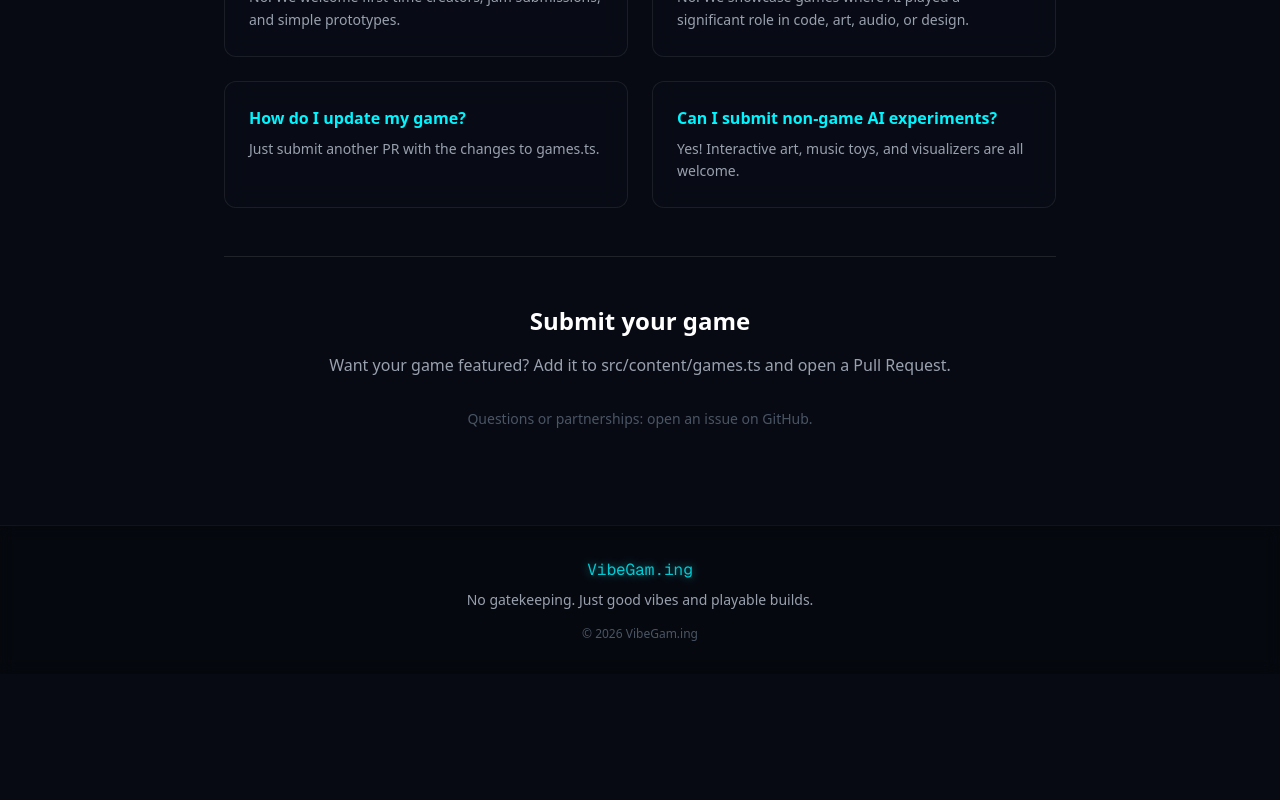
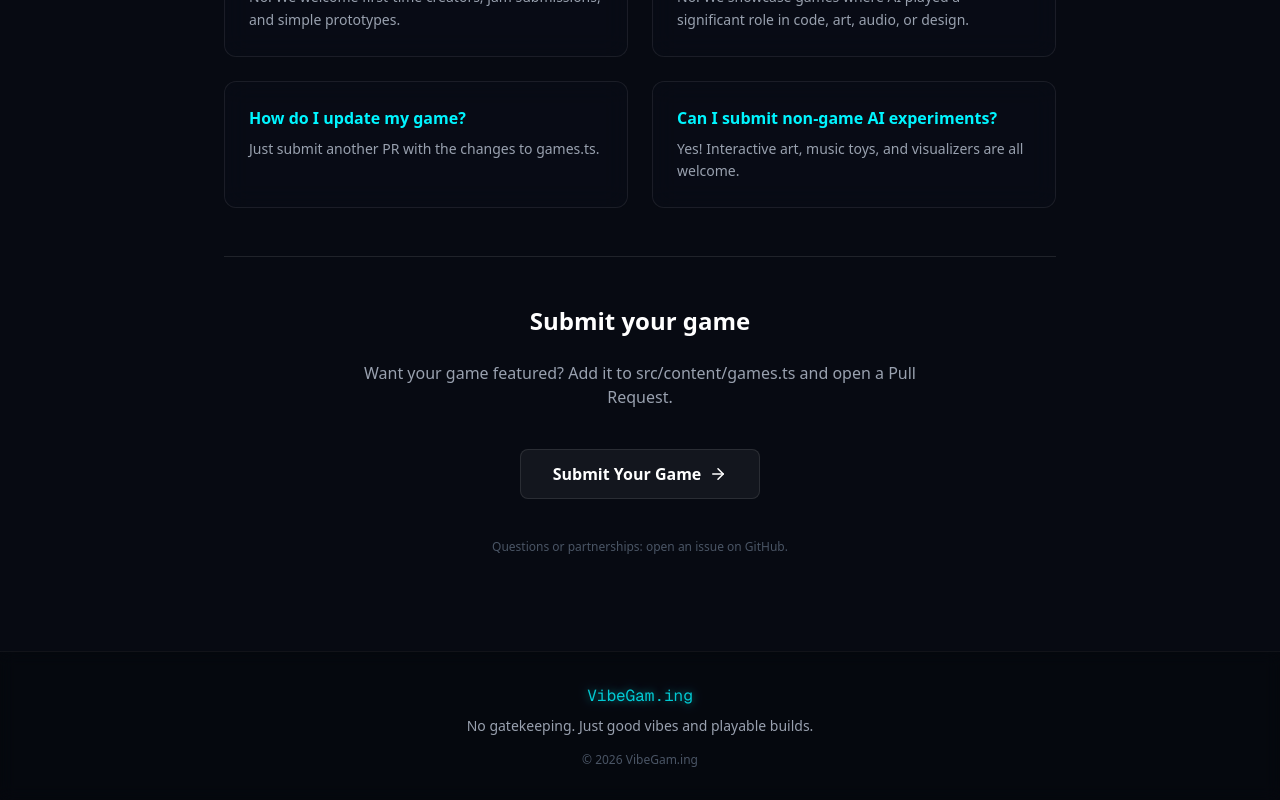
Before and after one commit to MaydayV/vibegaming, a Next.js app: page /en/about in a window 1280 px wide. Shown: the part 798-1598 px from the top of the page. Before the commit the page ends 1472 px from the top, so only its background shows below. Built offline with nearby package versions, Linux system fonts and the light colour scheme.

Commit message:
fix: update github repo links and improve submit button UX

```diff
--- a/src/app/[locale]/about/page.tsx
+++ b/src/app/[locale]/about/page.tsx
@@ -1,6 +1,7 @@
 import { useTranslations } from 'next-intl';
 import Navbar from '@/components/Navbar';
 import Footer from '@/components/Footer';
+import { ArrowRight } from 'lucide-react';
 
 export default function AboutPage() {
     const t = useTranslations('about');
@@ -44,10 +45,22 @@
                     </section>
 
                     {/* Submit */}
-                    <section className="text-center py-12 border-t border-white/10">
-                        <h2 className="text-2xl font-bold mb-4 text-white">{t('submitTitle')}</h2>
-                        <p className="text-gray-400 mb-8">{t('submitBody')}</p>
-                        <p className="text-sm text-gray-600">{t('contact')}</p>
+                    <section className="text-center py-12 border-t border-white/10 space-y-6">
+                        <h2 className="text-2xl font-bold text-white">{t('submitTitle')}</h2>
+                        <p className="text-gray-400 max-w-xl mx-auto">{t('submitBody')}</p>
+
+                        <div className="pt-4">
+                            <a
+                                href="https://github.com/MaydayV/vibegaming"
+                                target="_blank"
+                                className="inline-flex items-center gap-2 px-8 py-3 bg-white/5 border border-white/10 text-white font-bold rounded-lg hover:bg-white/10 hover:border-neon-cyan/50 transition-all group"
+                            >
+                                <span>{t('ctaSubmit')}</span>
+                                <ArrowRight className="group-hover:translate-x-1 transition-transform" size={18} />
+                            </a>
+                        </div>
+
+                        <p className="text-xs text-gray-600 pt-4">{t('contact')}</p>
                     </section>
                 </div>
             </main>
--- a/src/app/[locale]/page.tsx
+++ b/src/app/[locale]/page.tsx
@@ -35,7 +35,7 @@
                                 {t('ctaExplore')}
                             </Link>
                             <Link
-                                href="https://github.com/your/repo" // TODO
+                                href="https://github.com/MaydayV/vibegaming"
                                 target="_blank"
                                 className="px-8 py-3 border border-white/10 glass-panel rounded-lg hover:bg-white/5 transition-all flex items-center gap-2 text-gray-300"
                             >
--- a/src/components/Navbar.tsx
+++ b/src/components/Navbar.tsx
@@ -29,7 +29,7 @@
                     <div className="flex items-center space-x-4">
                         <LanguageSwitch />
                         <Link
-                            href="https://github.com/your/repo" // TODO: Update with real repo
+                            href="https://github.com/MaydayV/vibegaming"
                             target="_blank"
                             className="hidden md:inline-flex items-center px-4 py-1.5 border border-neon-pink/50 text-neon-pink rounded text-sm font-medium hover:bg-neon-pink/10 hover:shadow-[0_0_10px_rgba(255,43,214,0.3)] transition-all"
                         >
--- a/src/i18n/messages/en.json
+++ b/src/i18n/messages/en.json
@@ -45,6 +45,7 @@
         "c4": "Good vibes, curious minds",
         "submitTitle": "Submit your game",
         "submitBody": "Want your game featured? Add it to src/content/games.ts and open a Pull Request.",
+        "ctaSubmit": "Submit Your Game",
         "faqTitle": "Frequently Asked Questions",
         "faq1Q": "Do I need to be a pro developer?",
         "faq1A": "No! We welcome first-time creators, jam submissions, and simple prototypes.",
--- a/src/i18n/messages/zh.json
+++ b/src/i18n/messages/zh.json
@@ -45,6 +45,7 @@
         "c4": "保持好奇与善意",
         "submitTitle": "提交你的游戏",
         "submitBody": "想要你的游戏被收录？编辑 src/content/games.ts 并提交 Pull Request 即可。",
+        "ctaSubmit": "提交你的游戏",
         "faqTitle": "常见问题",
         "faq1Q": "我需要是专业开发者吗？",
         "faq1A": "不需要！我们欢迎新手创作者、Jam 参赛作品以及简单的原型。",
```
